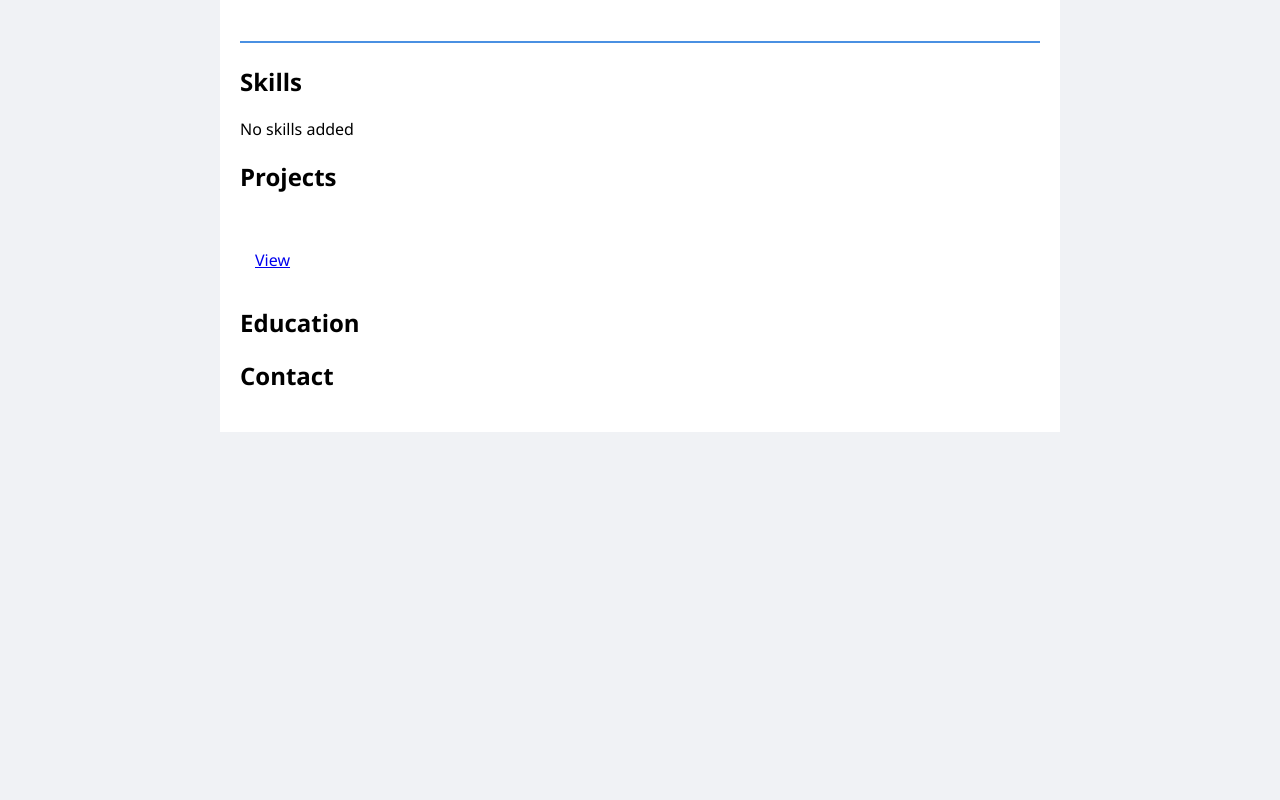
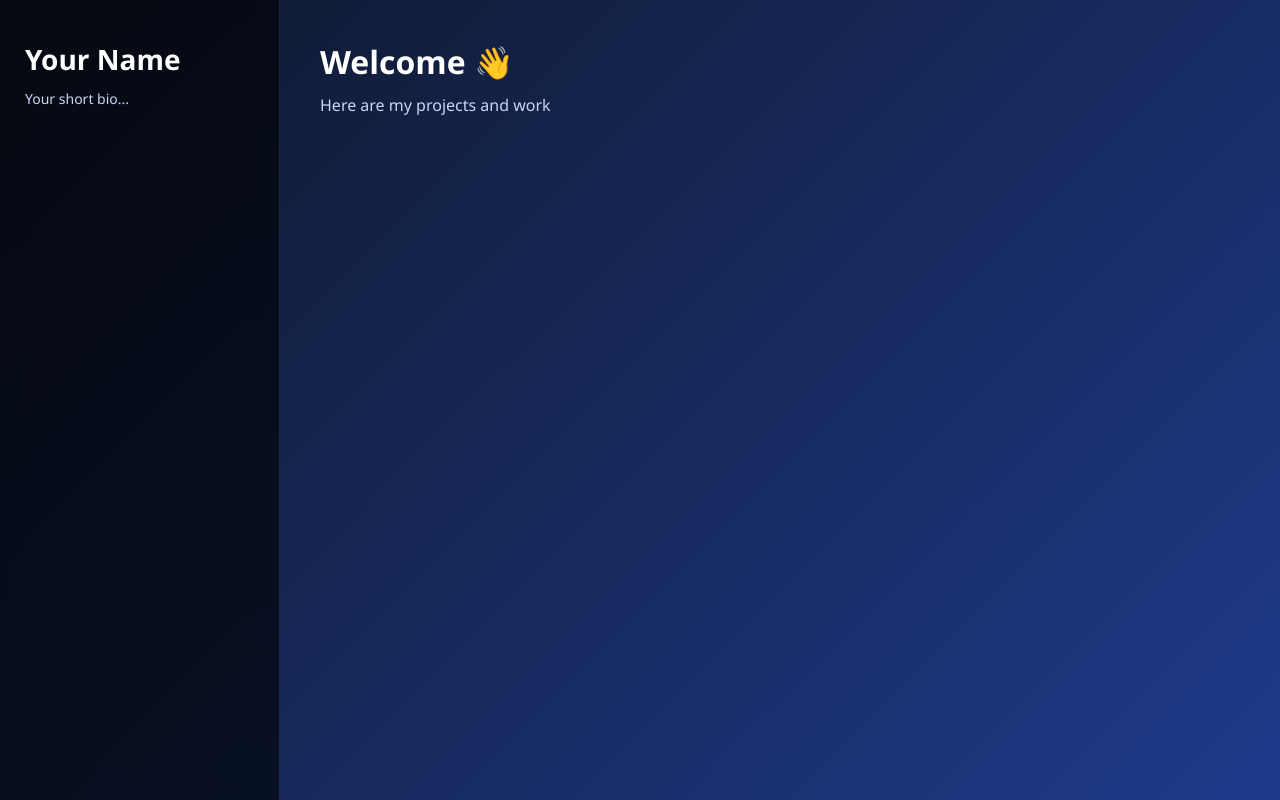
Before and after one commit to DecodeSans/portfolio-project, a React (Vite) app: page /preview in a window 1280 px wide. Built offline with nearby package versions, Linux system fonts and the light colour scheme.

Commit message:
changes fixed

```diff
--- a/src/pages/Preview.jsx
+++ b/src/pages/Preview.jsx
@@ -1,5 +1,4 @@
-import React from "react";
-import { useContext } from "react";
+import React,{ useContext } from "react";
 import { PortfolioContext } from "../context/PortfolioContext";
 
 import Template1 from "../templates/Template1/Template1";
--- a/src/styles/globals.css
+++ b/src/styles/globals.css
@@ -1,60 +1,148 @@
-body {
+/* ================= RESET ================= */
+* {
   margin: 0;
-  font-family: "Segoe UI", sans-serif;
-  background: #f0f2f5;
+  padding: 0;
+  box-sizing: border-box;
+  font-family: "Segoe UI", system-ui, -apple-system, sans-serif;
 }
 
-input, textarea {
-  width: 100%;
-  max-width: 500px;
-  padding: 10px;
-  margin: 10px 0;
-  border-radius: 8px;
-  border: 1px solid #ccc;
-  transition: 0.3s;
-  box-shadow: 0 2px 5px rgba(0,0,0,0.005);
+/* ================= BODY ================= */
+body {
+  background: linear-gradient(135deg, #0f172a, #1e3a8a);
+  color: #ffffff;
+  min-height: 100vh;
+  overflow-x: hidden;
 }
 
-input:focus, textarea:focus {
-  border-color: #4a90e2;
-  outline: none;
+/* Smooth rendering */
+html {
+  scroll-behavior: smooth;
 }
 
+/* ================= SCROLLBAR ================= */
+::-webkit-scrollbar {
+  width: 8px;
+}
+
+::-webkit-scrollbar-track {
+  background: #0f172a;
+}
+
+::-webkit-scrollbar-thumb {
+  background: #3b82f6;
+  border-radius: 10px;
+}
+
+/* ================= COMMON ELEMENTS ================= */
+h1, h2, h3, h4 {
+  font-weight: 600;
+}
+
+p {
+  color: #cbd5f5;
+  line-height: 1.6;
+}
+
+a {
+  color: #60a5fa;
+  text-decoration: none;
+}
+
+a:hover {
+  text-decoration: underline;
+}
+
+/* ================= BUTTON ================= */
 button {
   padding: 10px 20px;
   border-radius: 8px;
   border: none;
-  background: linear-gradient(45deg, #4a90e2, #6a5acd);
+  background: linear-gradient(135deg, #3b82f6, #2563eb);
   color: white;
   cursor: pointer;
   transition: 0.3s;
 }
 
 button:hover {
-  opacity: 0.9;
-  transform: scale(1.03);
-}
-.card {
-  background: white;
-  padding: 15px;
-  border-radius: 10px;
-  margin: 10px 0;
+  transform: scale(1.05);
+  background: linear-gradient(135deg, #2563eb, #1d4ed8);
 }
 
-.navbar {
-  background: #4a90e2;
-  color: white;
-  padding: 15px;
+/* ================= CARD STYLE ================= */
+.card {
+  background: rgba(255, 255, 255, 0.05);
+  backdrop-filter: blur(10px);
+  border-radius: 12px;
+  padding: 20px;
+  transition: 0.3s;
 }
 
-.sidebar {
-  width: 200px;
-  background: #222;
-  color: white;
-  padding: 20px;
+.card:hover {
+  transform: translateY(-8px) scale(1.02);
+  background: rgba(59, 130, 246, 0.2);
 }
 
-.footer {
+/* ================= ANIMATIONS ================= */
+
+/* Fade Up */
+@keyframes fadeUp {
+  from {
+    opacity: 0;
+    transform: translateY(30px);
+  }
+  to {
+    opacity: 1;
+    transform: translateY(0);
+  }
+}
+
+.fade-up {
+  animation: fadeUp 0.8s ease;
+}
+
+/* Fade In */
+@keyframes fadeIn {
+  from {
+    opacity: 0;
+  }
+  to {
+    opacity: 1;
+  }
+}
+
+.fade-in {
+  animation: fadeIn 1s ease;
+}
+
+/* Slide In Left */
+@keyframes slideLeft {
+  from {
+    opacity: 0;
+    transform: translateX(-40px);
+  }
+  to {
+    opacity: 1;
+    transform: translateX(0);
+  }
+}
+
+.slide-left {
+  animation: slideLeft 0.8s ease;
+}
+
+/* ================= UTILITIES ================= */
+.container {
+  padding: 40px;
+}
+
+.text-center {
   text-align: center;
-  padding: 10px;
 }
+
+.mt-20 {
+  margin-top: 20px;
+}
+
+.mt-40 {
+  margin-top: 40px;
+}
--- a/src/templates/Template1/Template1.jsx
+++ b/src/templates/Template1/Template1.jsx
@@ -1,34 +1,87 @@
 import React from "react";
-import { capitalize, formatSkills, truncate, formatLink } from "../../utils/helpers";
 import "./template1.css";
 
 export default function Template1({ data }) {
   return (
-    <div className="template">
+    <div className="portfolio">
 
-      <h1>{capitalize(data.name)}</h1>
-      <p>{truncate(data.about, 120)}</p>
+      {/* ================= SIDEBAR ================= */}
+      <div className="sidebar slide-left">
+        <h1 className="name">{data.name || "Your Name"}</h1>
 
-      <h2>Skills</h2>
-      <p>{formatSkills(data.skills)}</p>
+        <p className="bio">
+          {data.about || "Your short bio..."}
+        </p>
 
+        {/* Skills */}
+        {data.skills && data.skills.length > 0 && (
+          <>
+            <h3>Skills</h3>
+            <ul className="skills">
+              {data.skills.map((skill, i) => (
+                <li key={i}>{skill}</li>
+              ))}
+            </ul>
+          </>
+        )}
+
+        {/* Contact */}
+        {data.contact && (
+          <>
+            <h3>Contact</h3>
+            <p>{data.contact}</p>
+          </>
+        )}
+      </div>
+
+      {/* ================= MAIN CONTENT ================= */}
+      <div className="main fade-up">
+
+        {/* HERO / TITLE */}
+        <section className="hero fade-in">
+          <h2>Welcome 👋</h2>
+          <p>Here are my projects and work</p>
+        </section>
+
+        {/* PROJECTS */}
+        {data.projects &&
+          data.projects.length > 0 &&
+          data.projects[0].title && (
+            <section className="projects-section">
               <h2>Projects</h2>
+
+              <div className="projects">
                 {data.projects.map((p, i) => (
-        <div key={i} className="card">
-          <h4>{capitalize(p.title)}</h4>
-          <p>{truncate(p.description, 100)}</p>
-          <a href={formatLink(p.link)} target="_blank" rel="noreferrer">
-            View
+                  <div key={i} className="project-card card">
+                    <h4>{p.title}</h4>
+                    <p>{p.description}</p>
+
+                    {p.link && (
+                      <a
+                        href={p.link}
+                        target="_blank"
+                        rel="noreferrer"
+                      >
+                        View Project →
                       </a>
+                    )}
                   </div>
                 ))}
+              </div>
+            </section>
+          )}
 
+        {/* EDUCATION */}
+        {data.education && (
+          <section className="education-section fade-up">
             <h2>Education</h2>
+            <div className="card">
               <p>{data.education}</p>
+            </div>
+          </section>
+        )}
 
-      <h2>Contact</h2>
-      <p>{data.contact}</p>
-
+      </div>
     </div>
   );
 }
--- a/src/templates/Template1/template1.css
+++ b/src/templates/Template1/template1.css
@@ -1,10 +1,176 @@
-.template {
-  max-width: 800px;
-  margin: auto;
-  background: white;
-  padding: 20px;
+/* ================= LAYOUT ================= */
+.portfolio {
+  display: flex;
+  min-height: 100vh;
 }
 
-.template h1 {
-  border-bottom: 2px solid #4a90e2;
+/* ================= SIDEBAR ================= */
+.sidebar {
+  width: 280px;
+  padding: 40px 25px;
+  background: rgba(0, 0, 0, 0.6);
+  backdrop-filter: blur(12px);
+  border-right: 1px solid rgba(255, 255, 255, 0.1);
 }
+
+.name {
+  font-size: 28px;
+  font-weight: bold;
+  margin-bottom: 10px;
+}
+
+.bio {
+  font-size: 14px;
+  color: #cbd5f5;
+  margin-bottom: 20px;
+}
+
+/* Section headings */
+.sidebar h3 {
+  margin-top: 25px;
+  margin-bottom: 10px;
+  font-size: 16px;
+  border-bottom: 2px solid #3b82f6;
+  display: inline-block;
+  padding-bottom: 3px;
+}
+
+/* Skills list */
+.skills {
+  list-style: none;
+}
+
+.skills li {
+  background: rgba(59, 130, 246, 0.2);
+  padding: 6px 10px;
+  margin-bottom: 6px;
+  border-radius: 6px;
+  font-size: 13px;
+}
+
+/* ================= MAIN ================= */
+.main {
+  flex: 1;
+  padding: 40px;
+}
+
+/* ================= HERO ================= */
+.hero {
+  margin-bottom: 40px;
+}
+
+.hero h2 {
+  font-size: 32px;
+  margin-bottom: 10px;
+}
+
+.hero p {
+  color: #cbd5f5;
+}
+
+/* ================= SECTIONS ================= */
+.projects-section,
+.education-section {
+  margin-top: 40px;
+}
+
+.projects-section h2,
+.education-section h2 {
+  margin-bottom: 20px;
+  border-bottom: 2px solid #3b82f6;
+  display: inline-block;
+  padding-bottom: 5px;
+}
+
+/* ================= PROJECT GRID ================= */
+.projects {
+  display: grid;
+  grid-template-columns: repeat(auto-fill, minmax(250px, 1fr));
+  gap: 20px;
+}
+
+/* ================= PROJECT CARD ================= */
+.project-card {
+  background: rgba(255, 255, 255, 0.05);
+  padding: 20px;
+  border-radius: 12px;
+  backdrop-filter: blur(10px);
+  transition: all 0.3s ease;
+  cursor: pointer;
+}
+
+.project-card h4 {
+  margin-bottom: 10px;
+}
+
+.project-card p {
+  font-size: 14px;
+}
+
+/* Hover effect (IMPORTANT 🔥) */
+.project-card:hover {
+  transform: translateY(-8px) scale(1.03);
+  background: rgba(59, 130, 246, 0.25);
+  box-shadow: 0 10px 25px rgba(59, 130, 246, 0.3);
+}
+
+/* Link */
+.project-card a {
+  display: inline-block;
+  margin-top: 10px;
+  color: #60a5fa;
+  font-size: 14px;
+}
+
+.project-card a:hover {
+  text-decoration: underline;
+}
+
+/* ================= EDUCATION CARD ================= */
+.education-section .card {
+  margin-top: 10px;
+}
+
+/* ================= ANIMATIONS ================= */
+
+/* Slide from left (sidebar) */
+@keyframes slideLeft {
+  from {
+    opacity: 0;
+    transform: translateX(-40px);
+  }
+  to {
+    opacity: 1;
+    transform: translateX(0);
+  }
+}
+
+.slide-left {
+  animation: slideLeft 0.8s ease;
+}
+
+/* Fade up (main content) */
+@keyframes fadeUp {
+  from {
+    opacity: 0;
+    transform: translateY(30px);
+  }
+  to {
+    opacity: 1;
+    transform: translateY(0);
+  }
+}
+
+.fade-up {
+  animation: fadeUp 0.8s ease;
+}
+
+/* Smooth fade */
+@keyframes fadeIn {
+  from { opacity: 0; }
+  to { opacity: 1; }
+}
+
+.fade-in {
+  animation: fadeIn 1s ease;
+}
```
Lines whose indentation alone changed are shown as unchanged.
